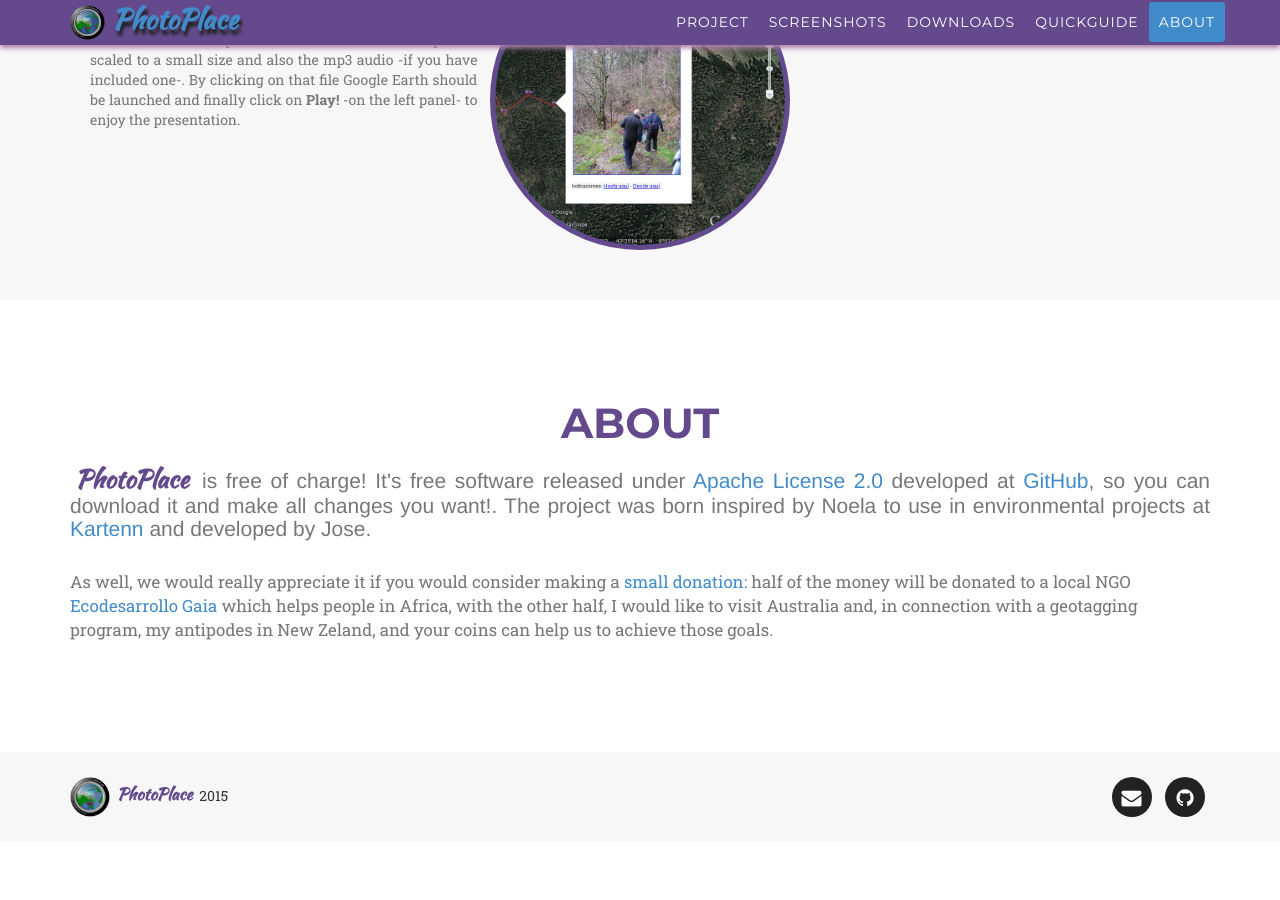
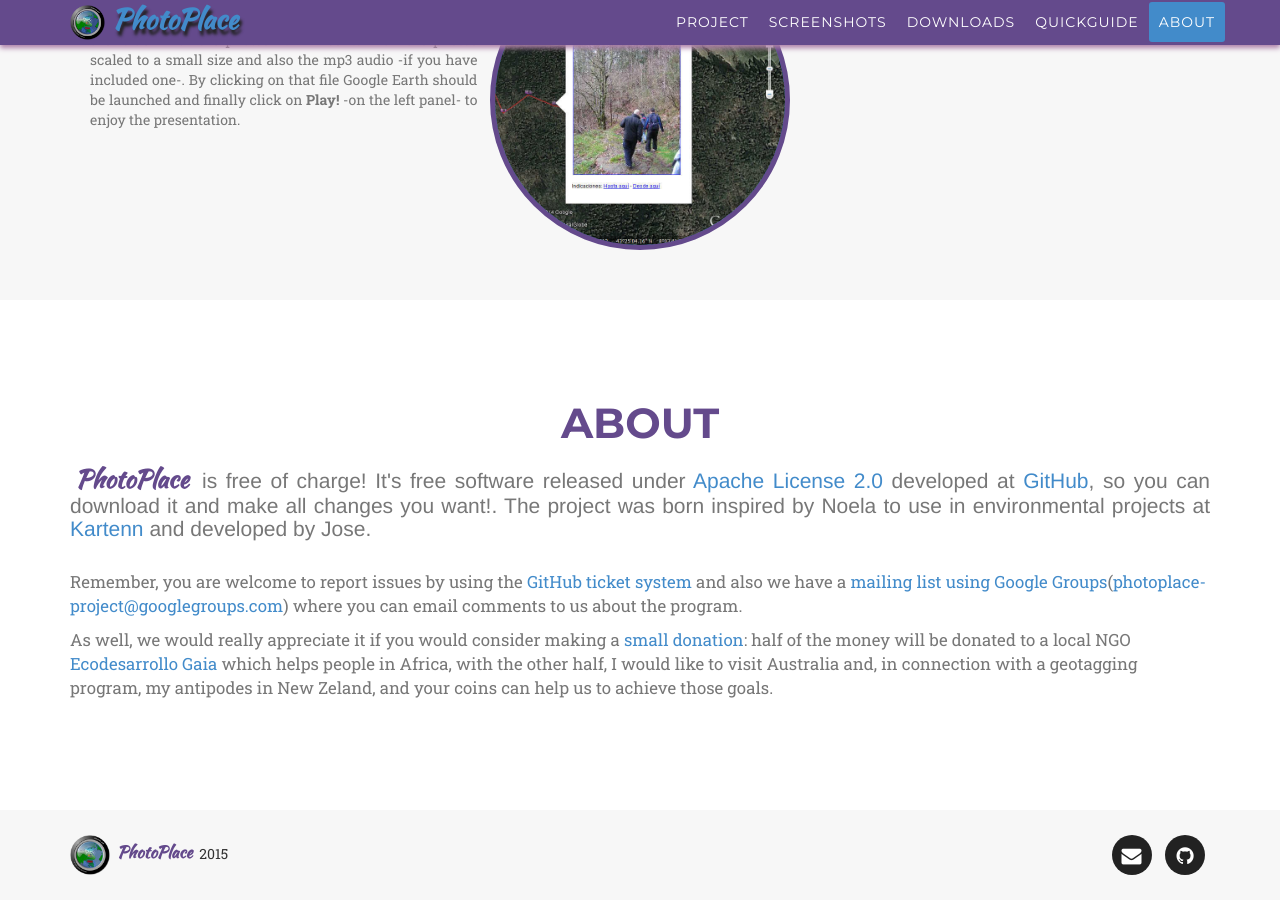
Before and after one commit to jriguera/photoplace, a Jekyll site: the page built from index.html, in a window 1280 px wide and 900 px high, scrolled down 4894 px. Built offline with Jekyll 4.4.1, drawn with Linux system fonts in a browser that asks for light colours; some web fonts are replaced; before the commit the page ends 5736 px from its top, so only the background shows below that.

Commit message:
added google groups

```diff
--- a/_includes/about.html
+++ b/_includes/about.html
@@ -10,6 +10,13 @@
             <div class="row">
                 <div class="col-md-12">
                     <p class="large text-muted">
+Remember, you are welcome to report issues by using the <a href="https://github.com/jriguera/photoplace/issues">GitHub ticket system</a> and
+also we have a <a href="https://groups.google.com/forum/#!forum/photoplace-project">mailing list using Google Groups</a>(<a href="mailto:photoplace-project@googlegroups.com">photoplace-project@googlegroups.com</a>) where you can email comments to us about the program.</p>
+                </div>
+            </div>
+            <div class="row">
+                <div class="col-md-12">
+                    <p class="large text-muted">
 As well, we would really appreciate it if you would consider making a <a href="https://www.paypal.com/cgi-bin/webscr?cmd=_s-xclick&amp;hosted_button_id=N6XRW9DLPFSRN" rel="nofollow">small donation</a>: half of the money will be donated to a local NGO <a href="http://gaiadiaadia.blogspot.com/">Ecodesarrollo Gaia</a> which helps people in Africa, with the other half, I would like to visit Australia and, in connection with a geotagging program, my antipodes in New Zeland, and your coins can help us to achieve those goals.
                     </p>
                 </div>
```
